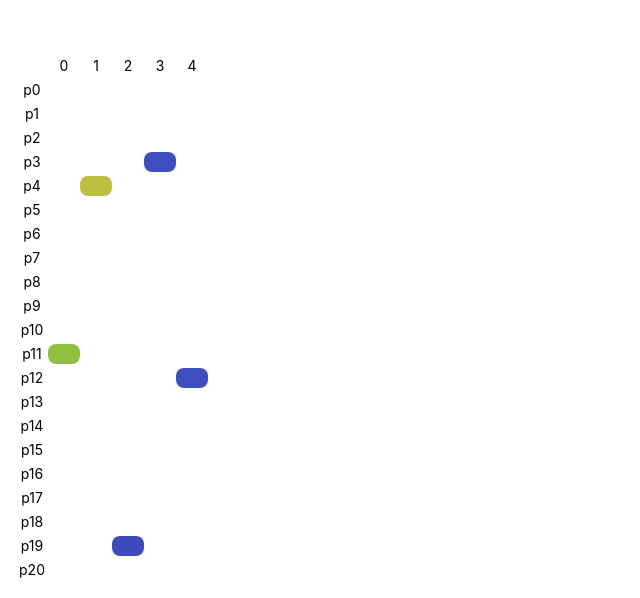
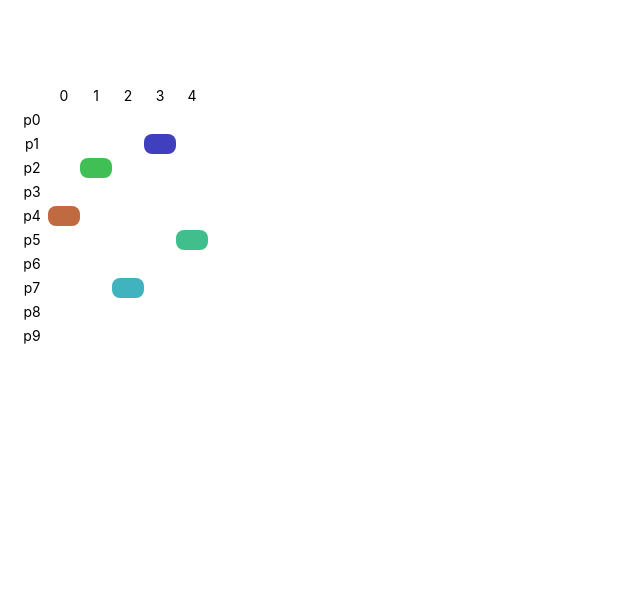
Before and after one commit to MyNameIsNotMNINM/TrabalhoDeSo, a Next.js app: page / in a window 1280 px wide. Shown: the part 202-800 px from the top of the page, without its empty margins (0-640 px from the left). Built offline with nearby package versions, Linux system fonts and the light colour scheme.

Commit message:
added context

```diff
--- a/pages/index.tsx
+++ b/pages/index.tsx
@@ -5,7 +5,7 @@ import DashboardLayout from '../src/components/page-layout/dashboardLayout'
 function makes(t: ProcessTimeStep[] = []){
   t = [...t]
   for (let index = 0; index < 1; index++) {
-    t.push({ runningProcessId: Math.floor(Math.random()*24), coreId: 1})
+    t.push({ runningProcessId: Math.floor(Math.random()*10), coreId: 1})
   }
   return t
 }
@@ -23,7 +23,7 @@ export default function Home() {
   }, []);
   return (
     <>
-      <DashboardLayout main={<Gantt processTimeline={timeline} processes={24}/>} header={<div/>}></DashboardLayout>
+      <DashboardLayout main={<Gantt processTimeline={timeline} processes={10}/>} header={<div/>}></DashboardLayout>
     </>
   )
 }
--- a/src/core/systemManager.ts
+++ b/src/core/systemManager.ts
@@ -13,15 +13,16 @@ class CPU {
     quantum: number;
     lastQuantum: number = 0;
     currentClock: number = 0;
-
+    overload: number;
     schedulingAlg: SchedulingAlgs;
     processQueue: Process[] = [];
     processes: Process[] = [];
     runningProcess: Process|null = null;
 
-    constructor(quantum: number = 2,sa: SchedulingAlgs){
+    constructor(sa: SchedulingAlgs, quantum: number, overload: number){
         this.quantum = quantum;
         this.schedulingAlg = sa;
+        this.overload = overload;
     }
 
     AddProcess(process: Process){
```
